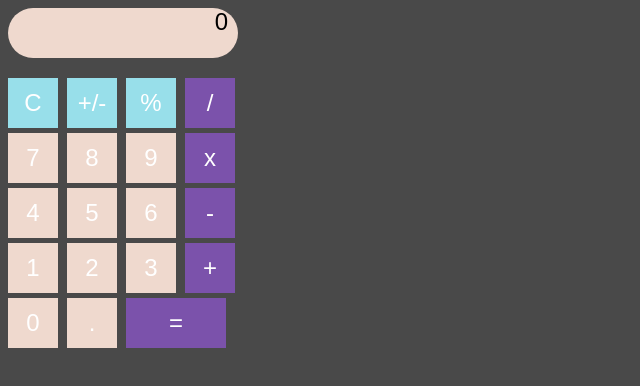
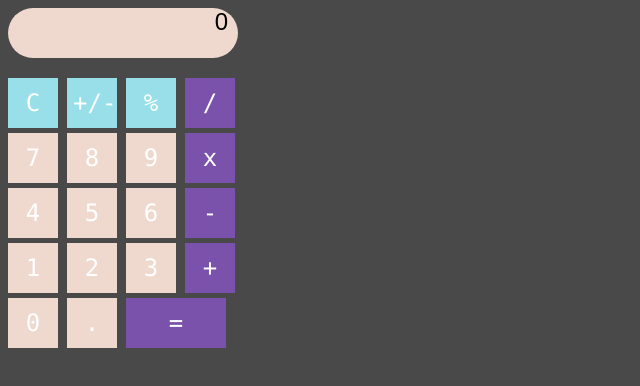
Before and after one commit to FiX1iN1iT/DNA_course, a plain HTML site: page calculator.html in a window 1280 px wide. Shown: the full height of the page, 0-640 px from the left. Drawn offline with Linux system fonts and the light colour scheme.

Commit message:
lab1.6 done

```diff
--- a/main.css
+++ b/main.css
@@ -9,7 +9,7 @@
     background: #EFD9CE;         /* задаем серый цвет кнопки */
     color: #ffffff;                /* задаем белый цвет текста внутри кнопки */
     font-size: 1.5rem;           /* увеличим размер шрифта */
-    font-family: Arial, Helvetica, sans-serif; /* сменим шрифт */
+    font-family: "Lucida Console", "Courier New", monospace;
     cursor: pointer;             /* при наведении на кнопку курсор будет изменен
                                     со стрелки на 'указательный палец' */
     user-select: none;           /* отключаем возможность выделить текст внутри кнопки */
```
